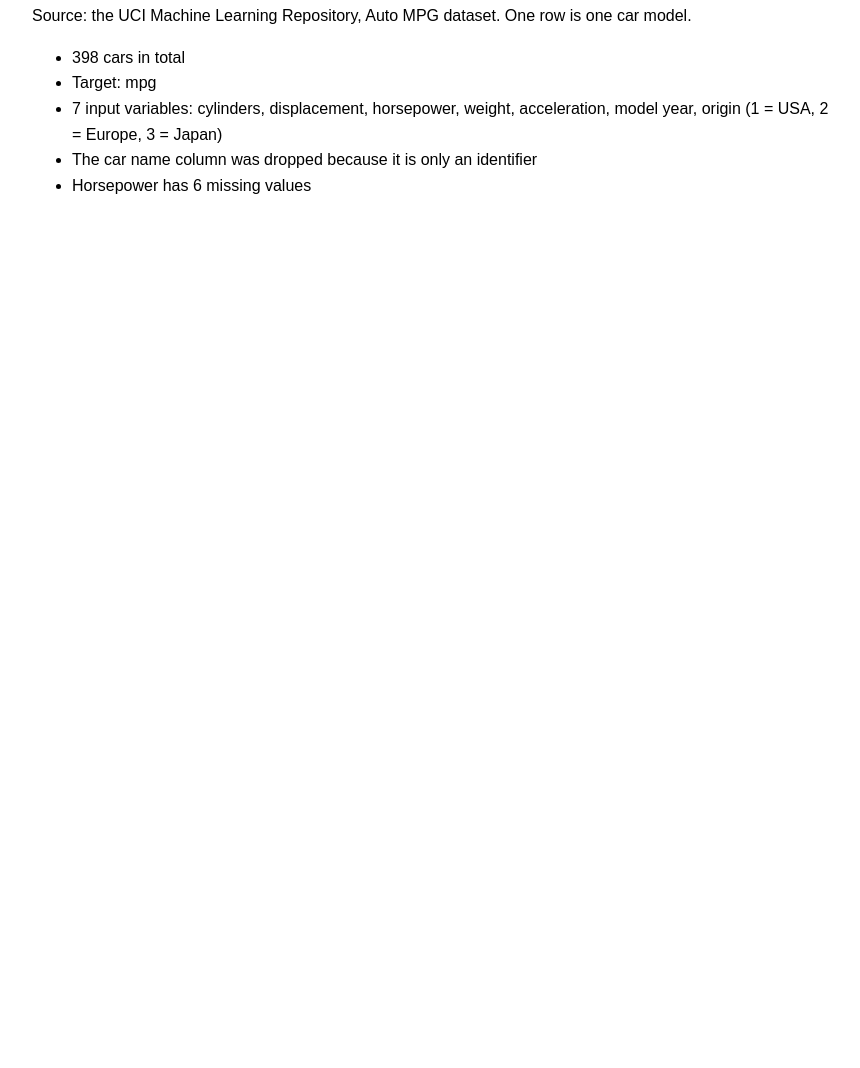
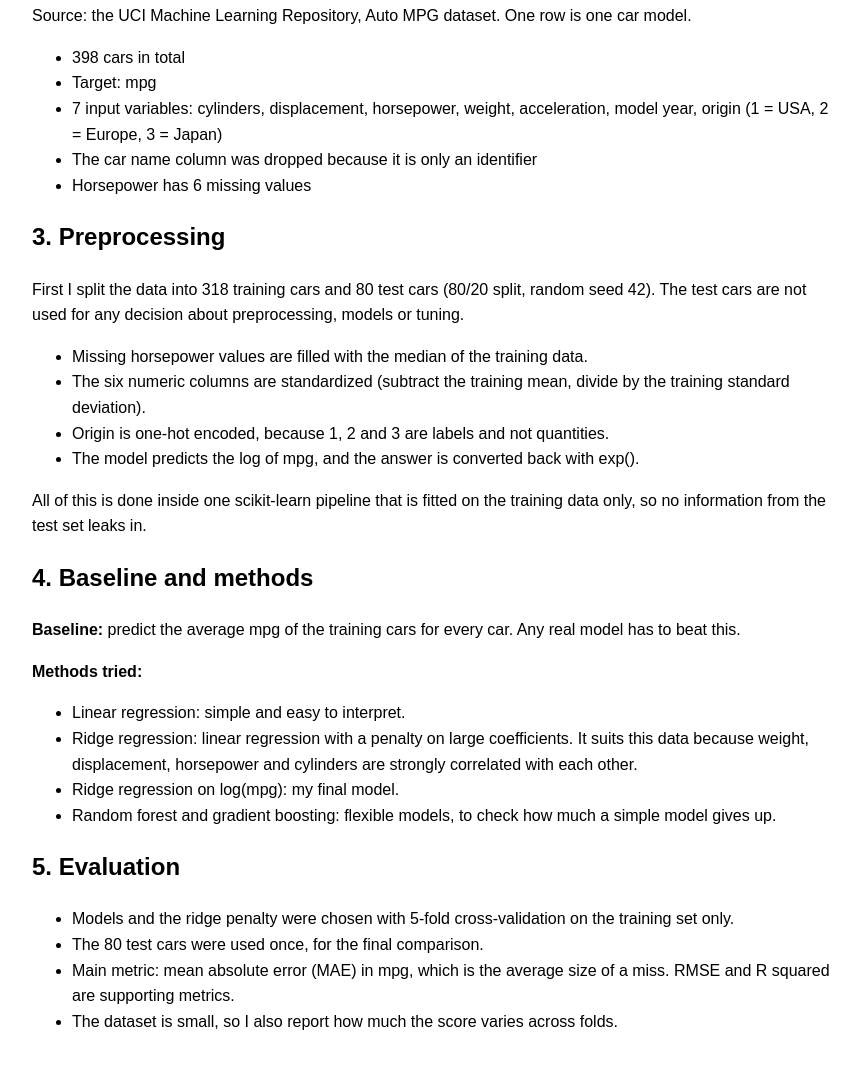
Before and after one commit to miriyalapriya/auto-mpg-project, a plain HTML site: page index.html in a window 1280 px wide. Shown: the part 488-1556 px from the top of the page, without its empty margins (208-1068 px from the left). Before the commit the page ends 800 px from the top, so only its background shows below. Drawn offline with Linux system fonts and the light colour scheme.

Commit message:
Update index.html

```diff
--- a/index.html
+++ b/index.html
@@ -25,3 +25,30 @@
   </ul>
 </body>
 </html>
+  <h2>3. Preprocessing</h2>
+  <p>First I split the data into 318 training cars and 80 test cars (80/20 split, random seed 42). The test cars are not used for any decision about preprocessing, models or tuning.</p>
+  <ul>
+    <li>Missing horsepower values are filled with the median of the training data.</li>
+    <li>The six numeric columns are standardized (subtract the training mean, divide by the training standard deviation).</li>
+    <li>Origin is one-hot encoded, because 1, 2 and 3 are labels and not quantities.</li>
+    <li>The model predicts the log of mpg, and the answer is converted back with exp().</li>
+  </ul>
+  <p>All of this is done inside one scikit-learn pipeline that is fitted on the training data only, so no information from the test set leaks in.</p>
+
+  <h2>4. Baseline and methods</h2>
+  <p><b>Baseline:</b> predict the average mpg of the training cars for every car. Any real model has to beat this.</p>
+  <p><b>Methods tried:</b></p>
+  <ul>
+    <li>Linear regression: simple and easy to interpret.</li>
+    <li>Ridge regression: linear regression with a penalty on large coefficients. It suits this data because weight, displacement, horsepower and cylinders are strongly correlated with each other.</li>
+    <li>Ridge regression on log(mpg): my final model.</li>
+    <li>Random forest and gradient boosting: flexible models, to check how much a simple model gives up.</li>
+  </ul>
+
+  <h2>5. Evaluation</h2>
+  <ul>
+    <li>Models and the ridge penalty were chosen with 5-fold cross-validation on the training set only.</li>
+    <li>The 80 test cars were used once, for the final comparison.</li>
+    <li>Main metric: mean absolute error (MAE) in mpg, which is the average size of a miss. RMSE and R squared are supporting metrics.</li>
+    <li>The dataset is small, so I also report how much the score varies across folds.</li>
+  </ul>
```
